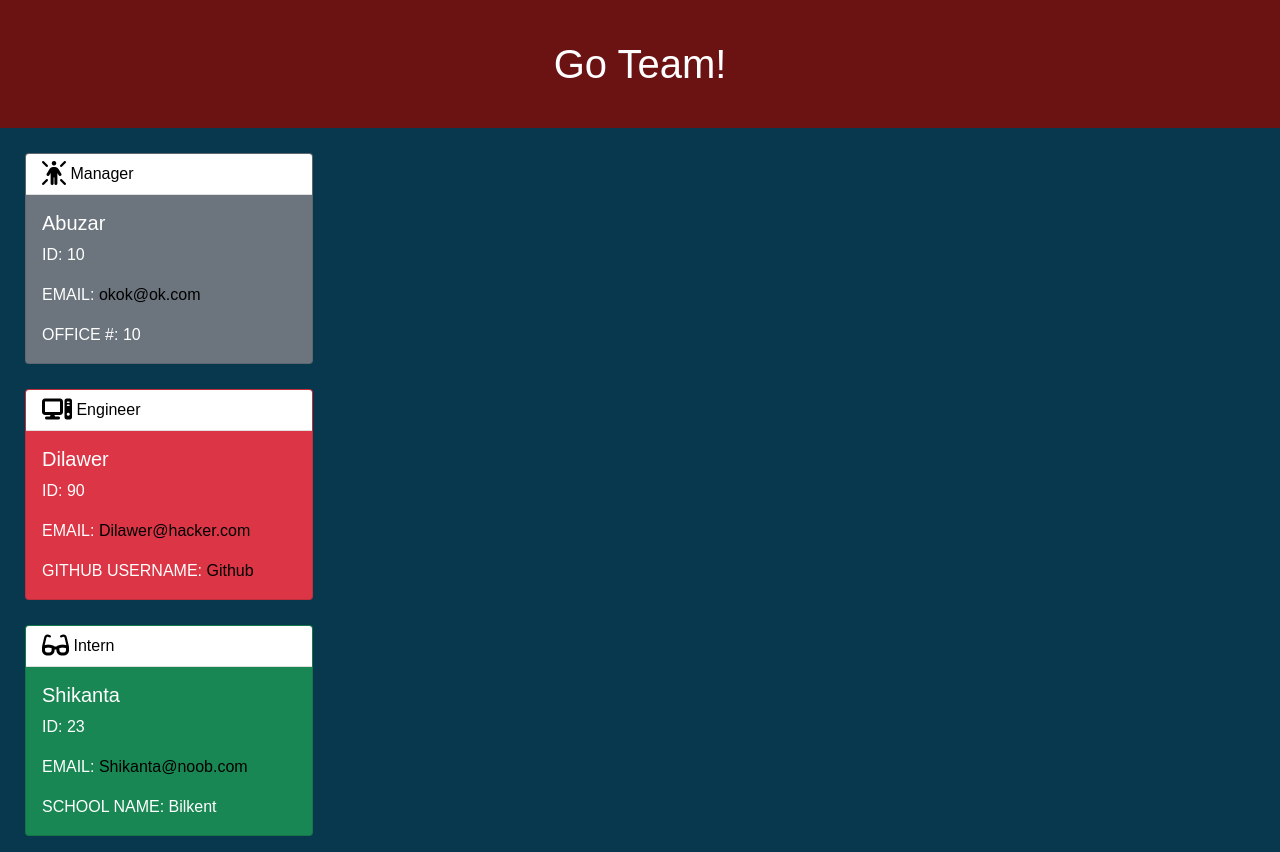
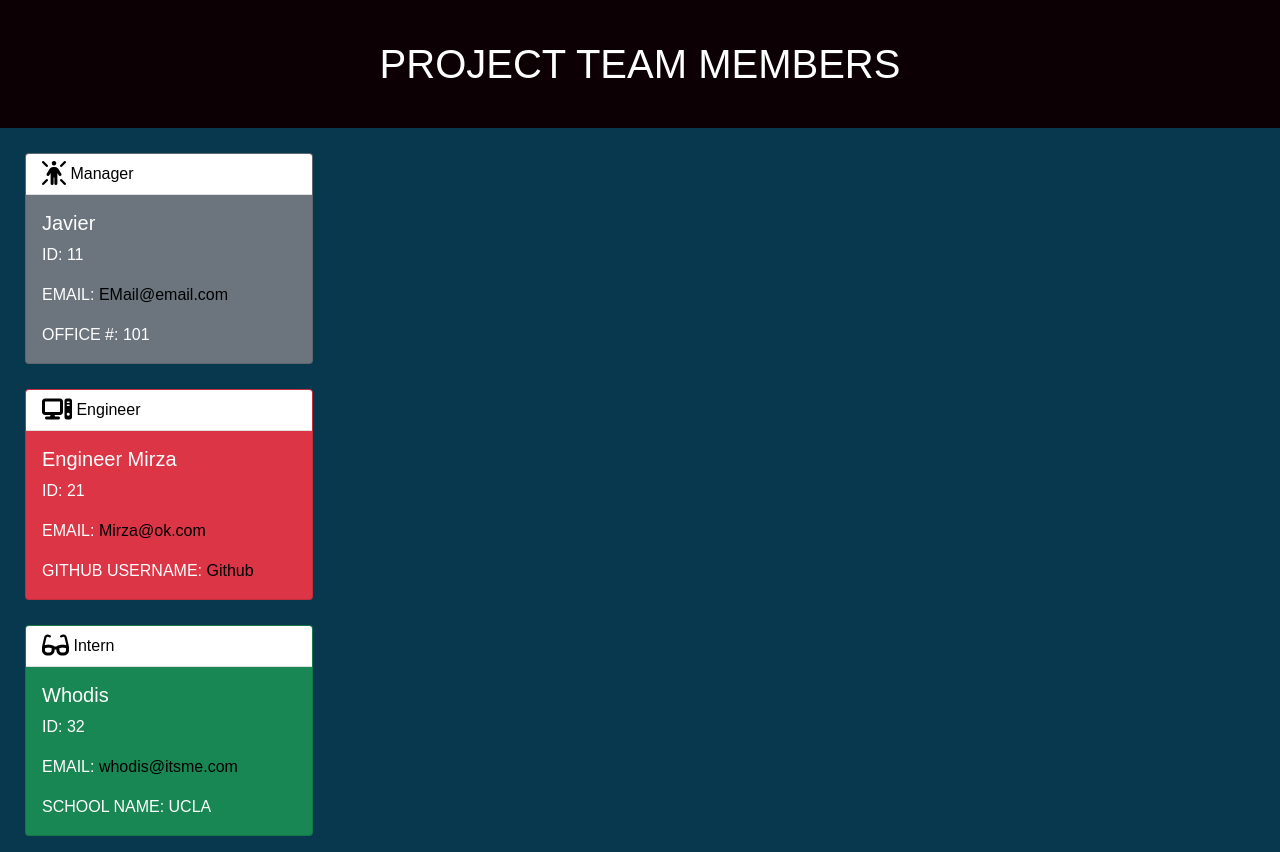
Before and after one commit to MoeCancode/project-team-generator, a website: page js/index.html in a window 1280 px wide. Drawn offline with nearby package versions, Linux system fonts and the light colour scheme.

```diff
--- a/js/index.html
+++ b/js/index.html
@@ -18,7 +18,7 @@
 </head>
 <body>
     <div class="heading">
-        <h1>Go Team!</h1>
+        <h1>PROJECT TEAM MEMBERS</h1>
     </div>
 
 
@@ -26,30 +26,30 @@
     <div class="card text-white bg-secondary mb-3" style="max-width: 18rem;">
   <div class="card-header"><i class="fa-solid fa-person-rays fa-xl"></i> Manager</div>
   <div class="card-body">
-    <h5 class="card-title">Abuzar</h5>
-    <p class="card-text">ID: 10</p>
-    <p class="card-text">EMAIL: <a href = "" >okok@ok.com</a></p>
-    <p class="card-text">OFFICE #: 10</p>
+    <h5 class="card-title">Javier</h5>
+    <p class="card-text">ID: 11</p>
+    <p class="card-text">EMAIL: <a href = "" >EMail@email.com</a></p>
+    <p class="card-text">OFFICE #: 101</p>
   </div>
 </div>
 
     <div class="card text-white bg-danger mb-3" style="max-width: 18rem;">
   <div class="card-header"><i class="fa-solid fa-computer fa-xl"></i> Engineer</div>
   <div class="card-body">
-    <h5 class="card-title">Dilawer</h5>
-    <p class="card-text">ID: 90</p>
-    <p class="card-text">EMAIL: <a href = "" >Dilawer@hacker.com</a></p>
-    <p class="card-text">GITHUB USERNAME: <a href = "https://github.com/moecancode/" target = "_blank"> Github </a></p>
+    <h5 class="card-title">Engineer Mirza</h5>
+    <p class="card-text">ID: 21</p>
+    <p class="card-text">EMAIL: <a href = "" >Mirza@ok.com</a></p>
+    <p class="card-text">GITHUB USERNAME: <a href = "https://github.com/sambalogna/" target = "_blank"> Github </a></p>
   </div>
 </div>
 
     <div class="card text-white bg-success mb-3" style="max-width: 18rem;">
   <div class="card-header"><i class="fa-solid fa-glasses fa-xl"></i> Intern</div>
   <div class="card-body">
-    <h5 class="card-title">Shikanta</h5>
-    <p class="card-text">ID: 23</p>
-    <p class="card-text">EMAIL: <a href = "" >Shikanta@noob.com</a></p>
-    <p class="card-text">SCHOOL NAME: Bilkent</p>
+    <h5 class="card-title">Whodis</h5>
+    <p class="card-text">ID: 32</p>
+    <p class="card-text">EMAIL: <a href = "" >whodis@itsme.com</a></p>
+    <p class="card-text">SCHOOL NAME: UCLA</p>
   </div>
 </div>
 
--- a/js/style.css
+++ b/js/style.css
@@ -1,4 +1,5 @@
-body {
+
+  body {
     background-color: rgb(7, 56, 78);
     font-family: Arial, Helvetica, sans-serif;
     color: white;
@@ -6,7 +7,7 @@
 
 h1 {
     text-align: center;
-    background-color: rgb(107, 19, 19);
+    background-color: rgb(12, 0, 5);
     padding-top: 40px;
     padding-bottom: 40px;
     margin: 0px;
```
Also changed, not shown: js/index.js (+41 -2 lines).
